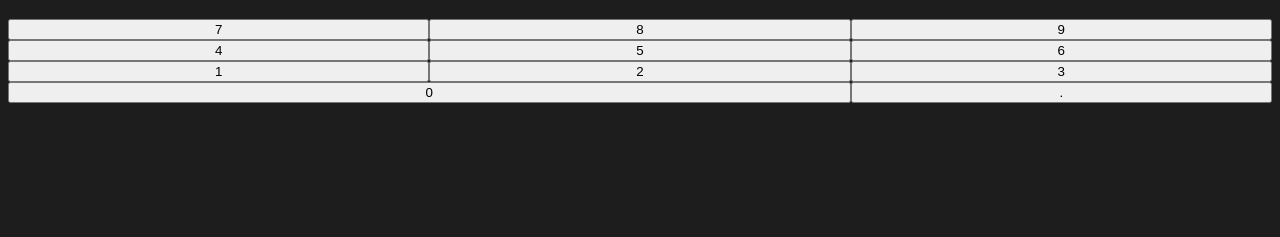
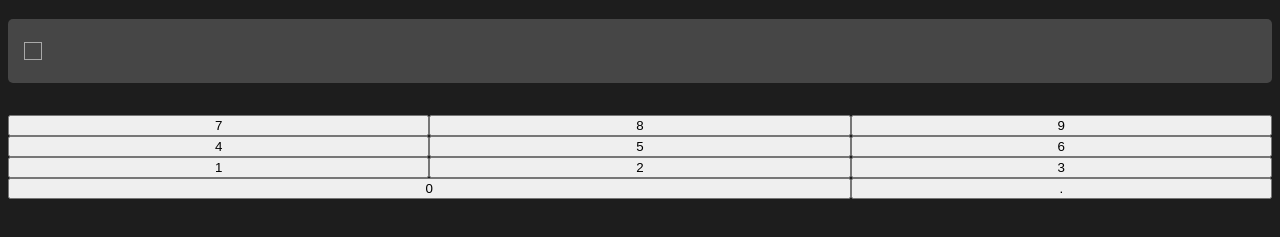
Before and after one commit to Techoplite/al-jabr, a plain HTML site: page index.html in a window 1280 px wide. Shown: the part 61-298 px from the top of the page. Drawn offline with Linux system fonts and the light colour scheme.

Commit message:
handle digit insertion

```diff
--- a/index.html
+++ b/index.html
@@ -9,6 +9,7 @@
 </head>
 <body>
     <h1>Al-Jabr</h1>
+    <div class="input-display"></div>
     <div class="keyboard-wrapper">
     </div>
     <script src="main.js"></script>
--- a/main.js
+++ b/main.js
@@ -1,15 +1,21 @@
-let digits = [[7, 8, 9], [4, 5, 6], [1, 2, 3], [0, '.']];
+let digits = [
+  [7, 8, 9],
+  [4, 5, 6],
+  [1, 2, 3],
+  [0, "."],
+];
 
 const keyboardWrapper = document.querySelector(".keyboard-wrapper");
 
 const templateRow = (data) => {
   let template = "";
   data.map((digit) => {
-    let className = ''
-    if (digit === 0 ) {
-        className = 'zero'
+    let className = "";
+    if (digit === 0) {
+      className = "zero";
     }
-    template += "<button class='" + className + "'>" + digit + "</button>";
+    template +=
+      "<button class='digit " + className + "'>" + digit + "</button>";
   });
   return template;
 };
@@ -24,3 +30,32 @@ digits.reverse().map((row) => {
     `
   );
 });
+
+const inputDisplay = document.querySelector(".input-display");
+inputDisplay.insertAdjacentHTML(
+  "afterbegin",
+  `
+    <div class='input-placeholder'></div>
+`
+);
+
+document.addEventListener("click", (event) => {
+  const inputPlaceholder = document.querySelector(".input-placeholder");
+  console.log('inputPlaceholder :>> ', inputPlaceholder);
+  if (event.target.classList.contains("input-placeholder")) {
+    event.target.classList.add("focused");
+  } else if (!event.target.classList.contains("digit")) {
+    const inputPlaceholder = document.querySelector(".input-placeholder");
+    inputPlaceholder.classList.remove("focused");
+  }
+  if (
+    event.target.classList.contains("digit") &&
+    inputPlaceholder.classList.contains("focused")
+  ) {
+    console.log('should insert digit');
+    inputPlaceholder.insertAdjacentHTML(
+      "beforebegin",
+      event.target.textContent
+    );
+  }
+});
--- a/style.css
+++ b/style.css
@@ -3,6 +3,28 @@ body {
   color: aliceblue;
   text-align: center;
   font-family: sans-serif;
+}
+
+.input-display {
+    height: 2rem;
+    background-color: rgb(70, 70, 70);
+    color: aliceblue;
+    margin-bottom: 2rem;
+    border-radius: 5px;
+    display: flex;
+    align-items: center;
+    padding: 1rem;
+}
+
+.input-placeholder {
+    height: 1rem;
+    width: 1rem;
+    border: 1px solid darkgray;
+}
+
+.focused {
+    background-color: grey;
+    border: 1px solid aliceblue;
 }
 
 .keyboard-wrapper {
```
